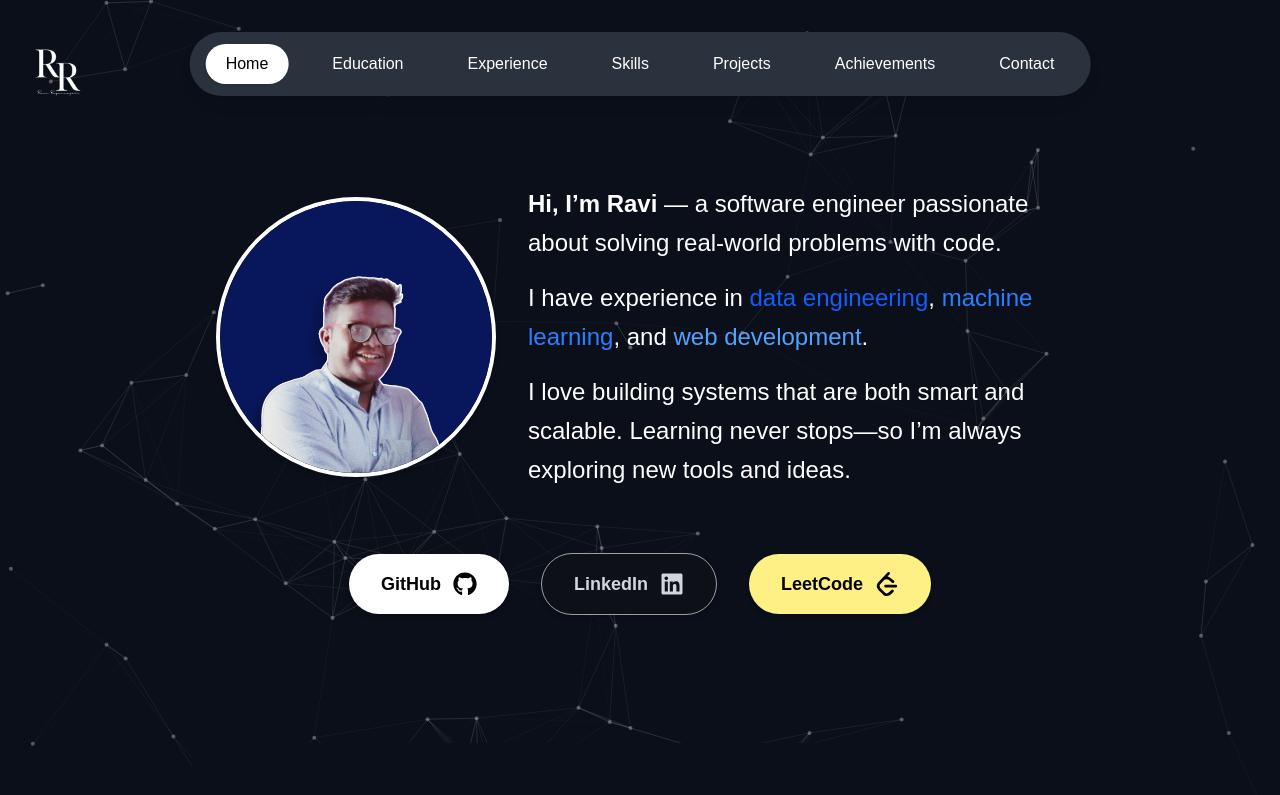
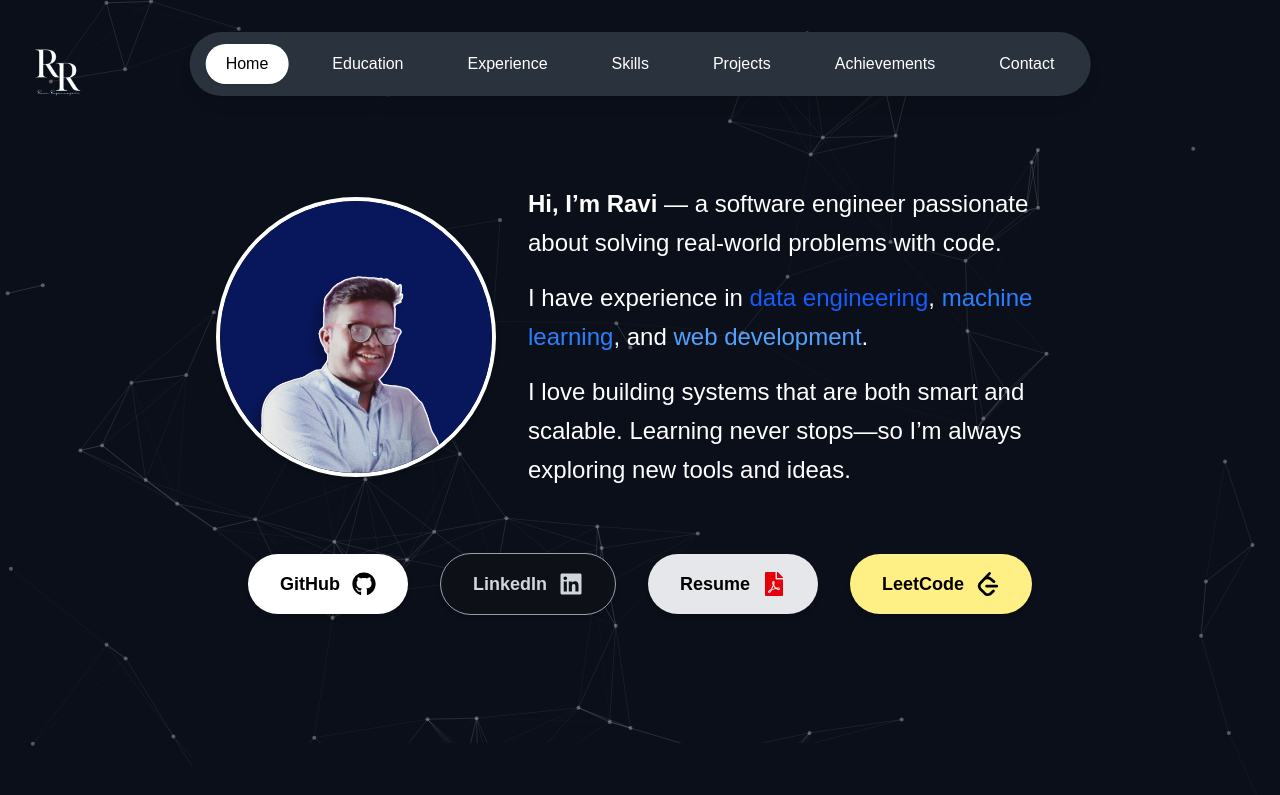
Before and after one commit to Ravi1603/portfolio, a Next.js app: page / in a window 1280 px wide. Shown: the top 795 px of the page. Built offline with nearby package versions, Linux system fonts and the light colour scheme.

Commit message:
added resume

```diff
--- a/app/components/Contact.tsx
+++ /dev/null
@@ -1,9 +0,0 @@
-import React from 'react'
-
-const Contact = () => {
-  return (
-    <div>Contact</div>
-  )
-}
-
-export default Contact
--- a/app/components/Skills.tsx
+++ b/app/components/Skills.tsx
@@ -1,7 +1,6 @@
 import {
   FaPython, FaDatabase, FaLinux, FaProjectDiagram, FaWarehouse,
-  FaHtml5, FaCss3Alt, FaJsSquare, FaNpm, FaReact,
-  FaTable, FaChartBar, FaGithub, FaDocker
+  FaHtml5, FaCss3Alt, FaJsSquare, FaNpm, FaReact, FaChartBar, FaGithub, FaDocker
 } from 'react-icons/fa';
 import {
   SiApachespark, SiApacheairflow, SiApachekafka, SiPostgresql,
--- a/app/components/SocialLinks.tsx
+++ b/app/components/SocialLinks.tsx
@@ -1,5 +1,5 @@
 import React from 'react';
-import { FaLinkedin, FaGithub } from 'react-icons/fa';
+import { FaLinkedin, FaGithub, FaFilePdf } from 'react-icons/fa';
 import { SiLeetcode } from 'react-icons/si';
 
 const SocialLinks = () => {
@@ -25,6 +25,16 @@ const SocialLinks = () => {
         LinkedIn <FaLinkedin className="ml-3 text-2xl" />
       </a>
 
+      {/* Resume Button */}
+      <a
+        href="https://drive.google.com/file/d/194d7fOTpWh-XvYHjHQXSspu_2sgSVS61/view?usp=sharing"
+        target="_blank"
+        rel="noopener noreferrer"
+        className="flex items-center bg-gray-200 text-black font-semibold px-8 py-4 text-lg rounded-full shadow-md hover:scale-105 transition-transform duration-300"
+      >
+        Resume <FaFilePdf className="ml-3 text-2xl text-red-600" />
+      </a>
+
       {/* LeetCode Button */}
       <a
         href="https://leetcode.com/u/Ravi1603/"
```
